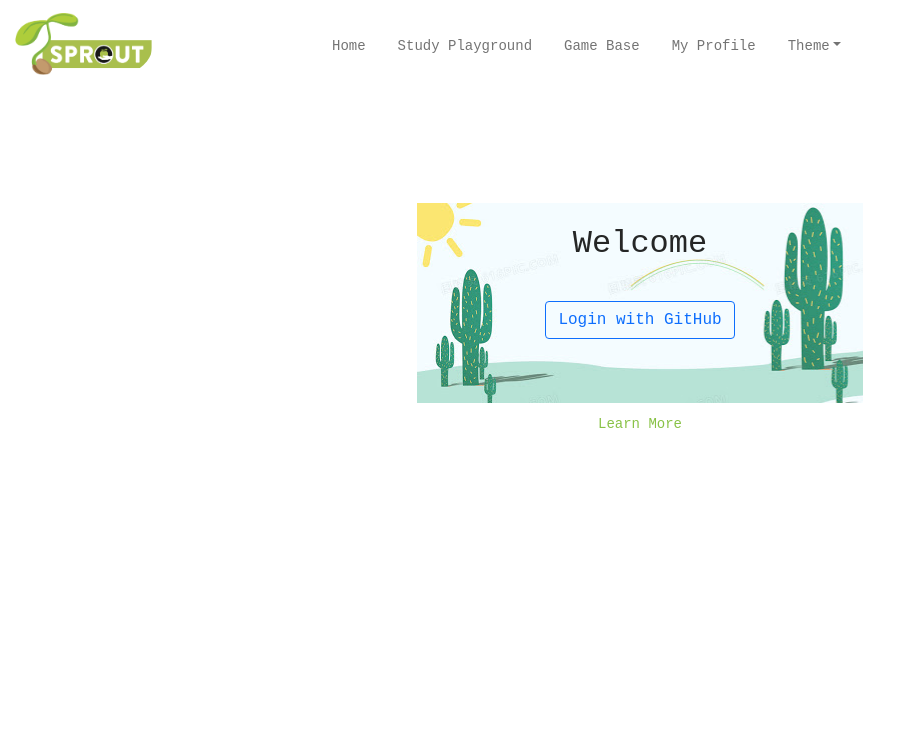
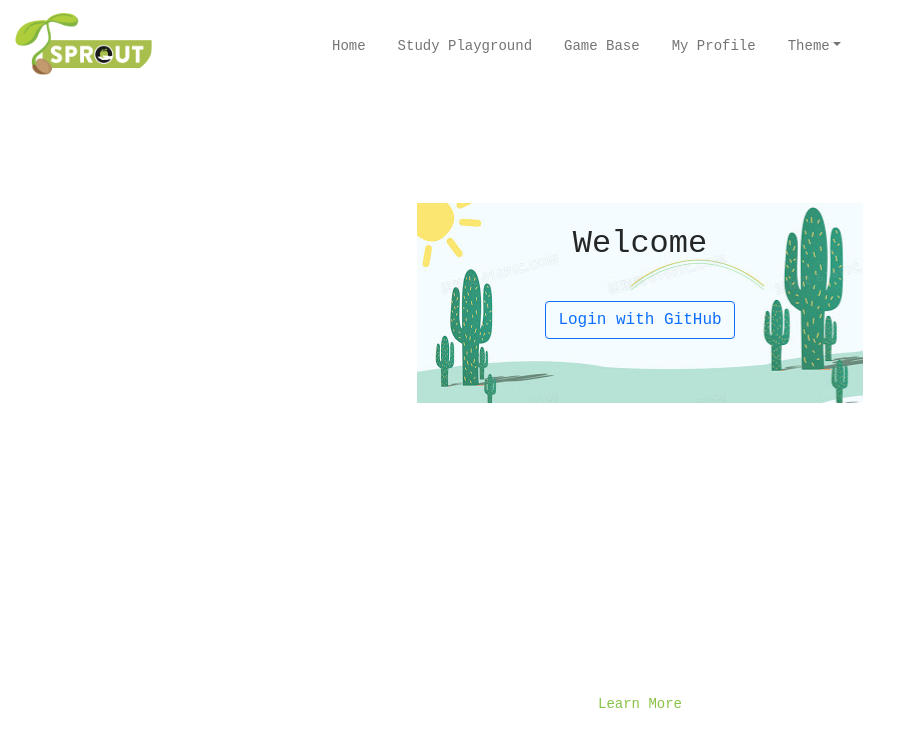
Before and after one commit to echo718/Sprouts-Frontend, a React (Create React App) app: page /GitLogin in a window 1280 px wide. Shown: the top 746 px of the page, without its empty margins (0-911 px from the left). Built offline with nearby package versions, Linux system fonts and the light colour scheme.

Commit message:
change footer

```diff
--- a/src/components/GameBase/GameBase.tsx
+++ b/src/components/GameBase/GameBase.tsx
@@ -78,7 +78,7 @@ class GameBase extends React.Component<any, INumbersGameState> {
         return (
             <React.Fragment>
                 <div className="container" >
-                    <h3 className='gametitle' style={{ fontFamily: "ocr-b-std, monospace",color:"#FF0088 ",textAlign:"center",backgroundColor:"	#D28EFF",height:"3em",lineHeight:"3em",borderRadius:"80%" }}>Order them! I know you can!</h3>
+                    <h3 className='gametitle' style={{ fontFamily: "ocr-b-std, monospace",color:"#FF0088 ",textAlign:"center",backgroundColor:"	#D28EFF",height:"em",lineHeight:"3em",borderRadius:"80%" }}>Order them! I know you can!</h3>
 
                     <Restart win={this.state.win} onRestart={this.restartGame} />
                      {/* DragDropContext defines the drag zone */}
--- a/src/components/GameBase/GameContext.tsx
+++ b/src/components/GameBase/GameContext.tsx
@@ -7,7 +7,7 @@ interface IVerticalContextProps {
 }
 
 const GameContext = (props: IVerticalContextProps) =>
-  <div className="dnd-game">
+  <div className="dnd-game" >
     <DragDropContext onDragEnd={props.onDragEnd}>
       {props.children}
     </DragDropContext>
--- a/src/components/Home/HomePage.tsx
+++ b/src/components/Home/HomePage.tsx
@@ -9,9 +9,9 @@ import { Link } from 'react-router-dom';
 
 //a carousel shows here, when click each picture, will link to different pages using router
 export default function HomePage() {
-    const carouselStyle = { margin: "auto 20%",minHeight:'39rem' }
+    const carouselStyle = { margin: "auto 20%",minHeight:'27rem' }
     const contentStyle = { width:"100%", color: "yellow" } as const
-    const imgStyle = { width: "100%", height: "30esm" }
+    const imgStyle = { width: "100%", height: "27esm" }
 
     return (
         <React.Fragment>
--- a/src/components/Login/GitLogin.tsx
+++ b/src/components/Login/GitLogin.tsx
@@ -17,7 +17,7 @@ export default function GitLogin() {
     const loginStyle = { backgroundImage: `url(${unnamed})`, width: "100%", height: "200px", paddingTop: "5%", textAlign: "center" } as const
 
     return (
-        <div className="container">
+        <div className="container" style={{ minHeight:'30rem' }}>
             {/* if githubcode exist and not is null, will set this value to local storage "code" */}
             {
                 githubCode ?
```
